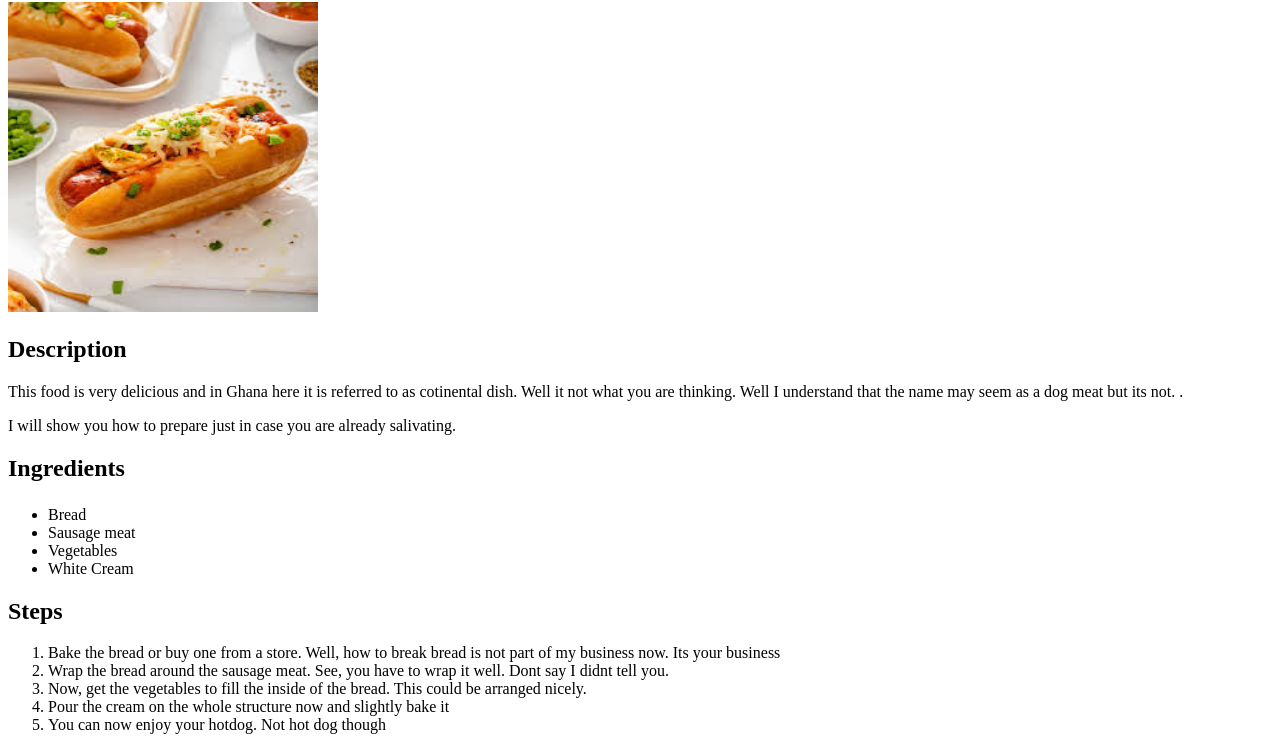
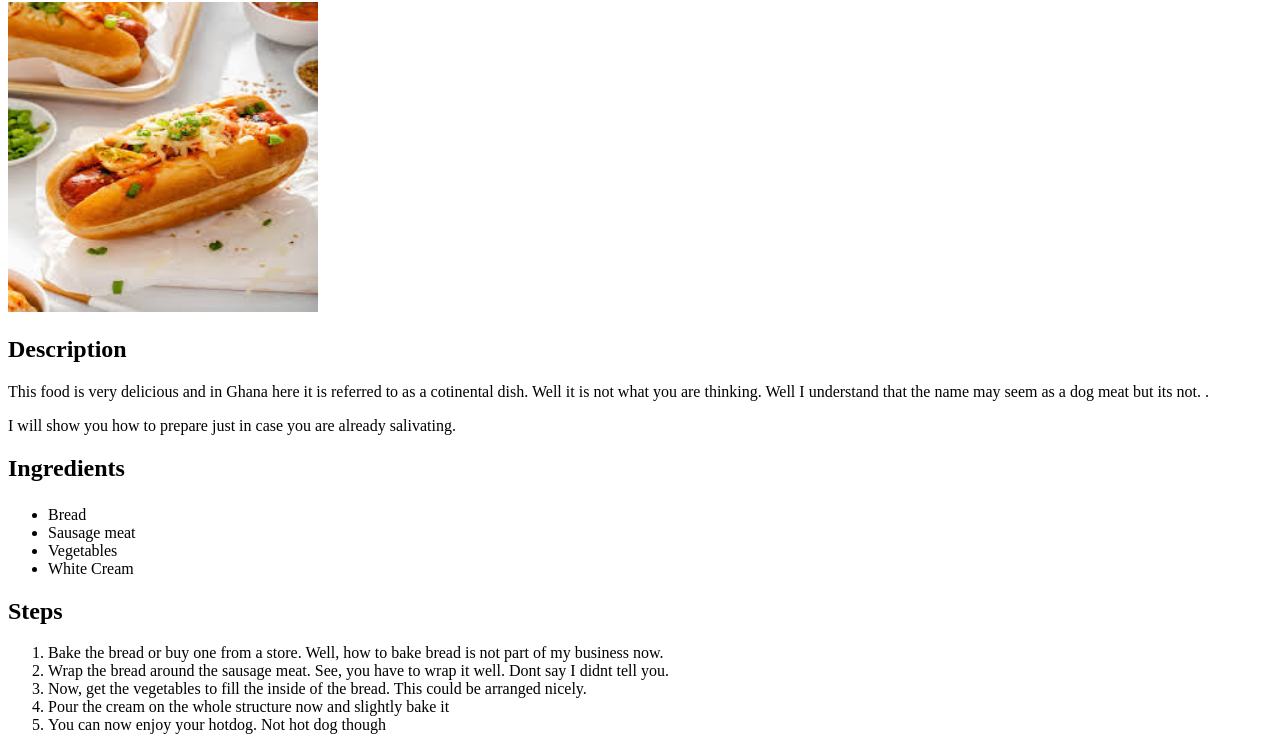
Before and after one commit to Msarkodie/odin-recipes, a plain HTML site: page recipes/hotdog.html in a window 1280 px wide. Shown: the part 78-828 px from the top of the page. Drawn offline with Linux system fonts and the light colour scheme.

```diff
--- a/recipes/hotdog.html
+++ b/recipes/hotdog.html
@@ -9,8 +9,8 @@
     <h1>Fufu</h1>
     <img src="../img/hotdog.jpeg" alt="image of hotdog" height="310" width="310">
     <p><h2>Description</h2></p>
-    <p>This food is very delicious and in Ghana here it is referred to as cotinental dish.
-       Well it not what you are thinking. Well I understand that the name may seem as a dog meat but its not.  .</p>
+    <p>This food is very delicious and in Ghana here it is referred to as a cotinental dish.
+       Well it is not what you are thinking. Well I understand that the name may seem as a dog meat but its not.  .</p>
     <p>I will show you how to prepare just in case you are already salivating. </p>
     <p><h2>Ingredients</p></h2>
     <ul>
@@ -21,7 +21,7 @@
     </ul>
     <p><h2>Steps</h2></p>
     <ol>
-        <li>Bake the bread or buy one from a store. Well, how to break bread is not part of my business now. Its your business</li>
+        <li>Bake the bread or buy one from a store. Well, how to bake bread is not part of my business now.</li>
         <li> Wrap the bread around the sausage meat. See, you have to wrap it well. Dont say I didnt tell you.</li>
         <li> Now, get the vegetables to fill the inside of the bread. This could be arranged nicely.</li>
         <li> Pour the cream on the whole structure now and slightly bake it </li>
```
Also changed, not shown: index.html (+3 -0 lines), recipes/jollof.html (+6 -5 lines).
